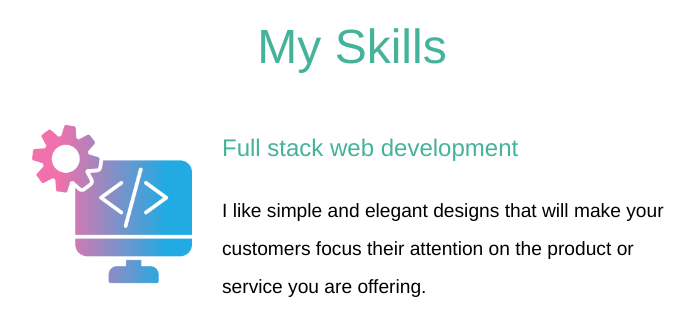
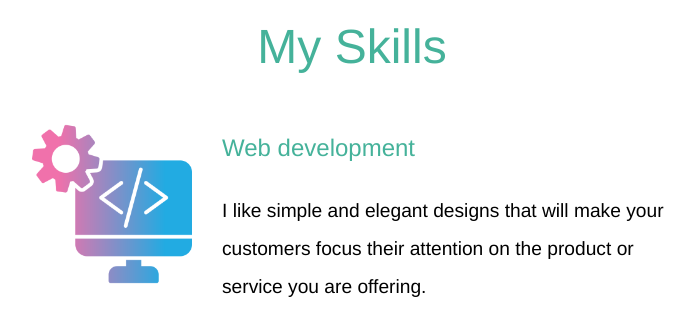
Before and after one commit to matheus-lp/presentation, a plain HTML site: page index.html in a window 1280 px wide. Shown: the part 1240-1575 px from the top of the page, without its empty margins (288-983 px from the left). Drawn offline with Linux system fonts and the light colour scheme.

Commit message:
Update index.html

```diff
--- a/index.html
+++ b/index.html
@@ -44,7 +44,7 @@
         <h1>My Skills</h1>
         <div class="skill-row">
           <img class="leftimage" src="html.png" alt="Image" />
-          <h2>Full stack web development</h2>
+          <h2>Web development</h2>
           <p>
             I like simple and elegant designs that will make your customers
             focus their attention on the product or service you are offering.
```
